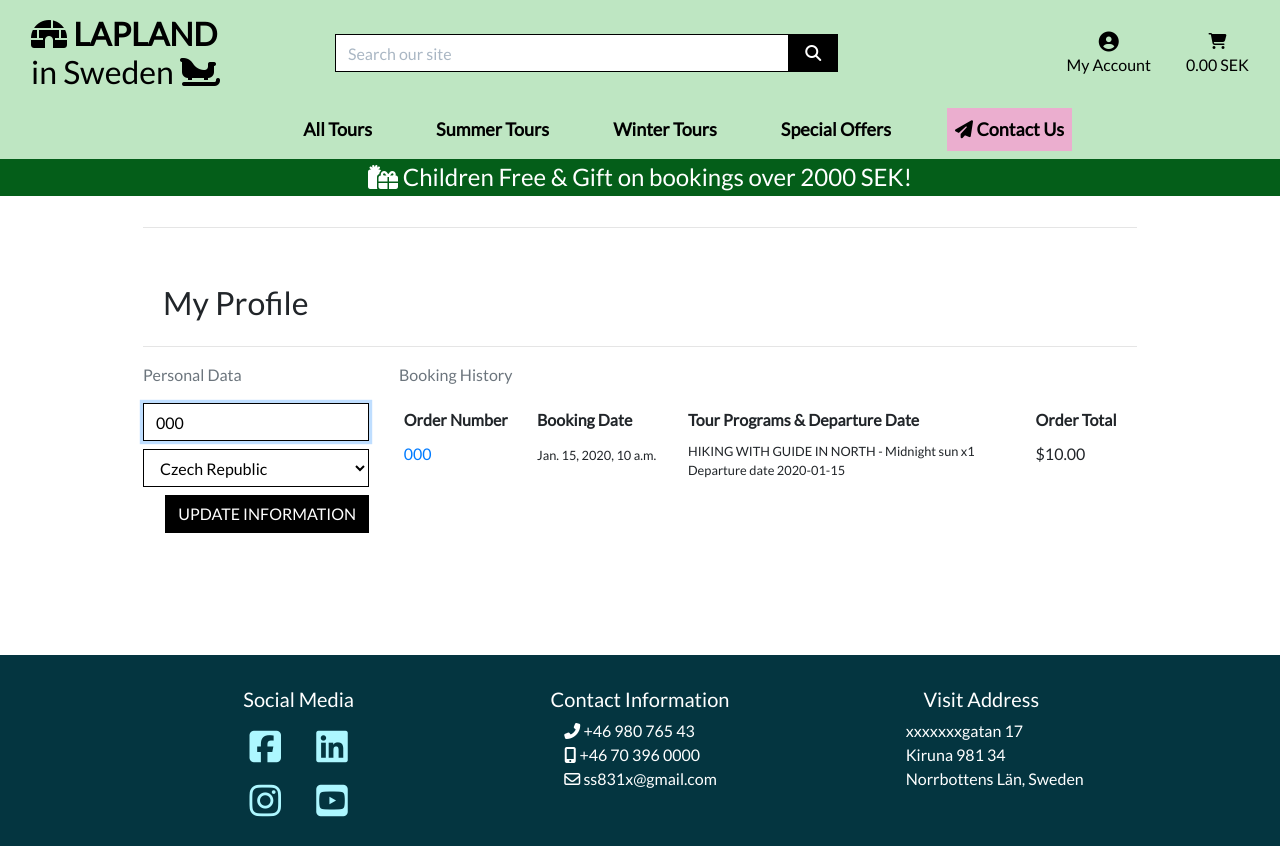
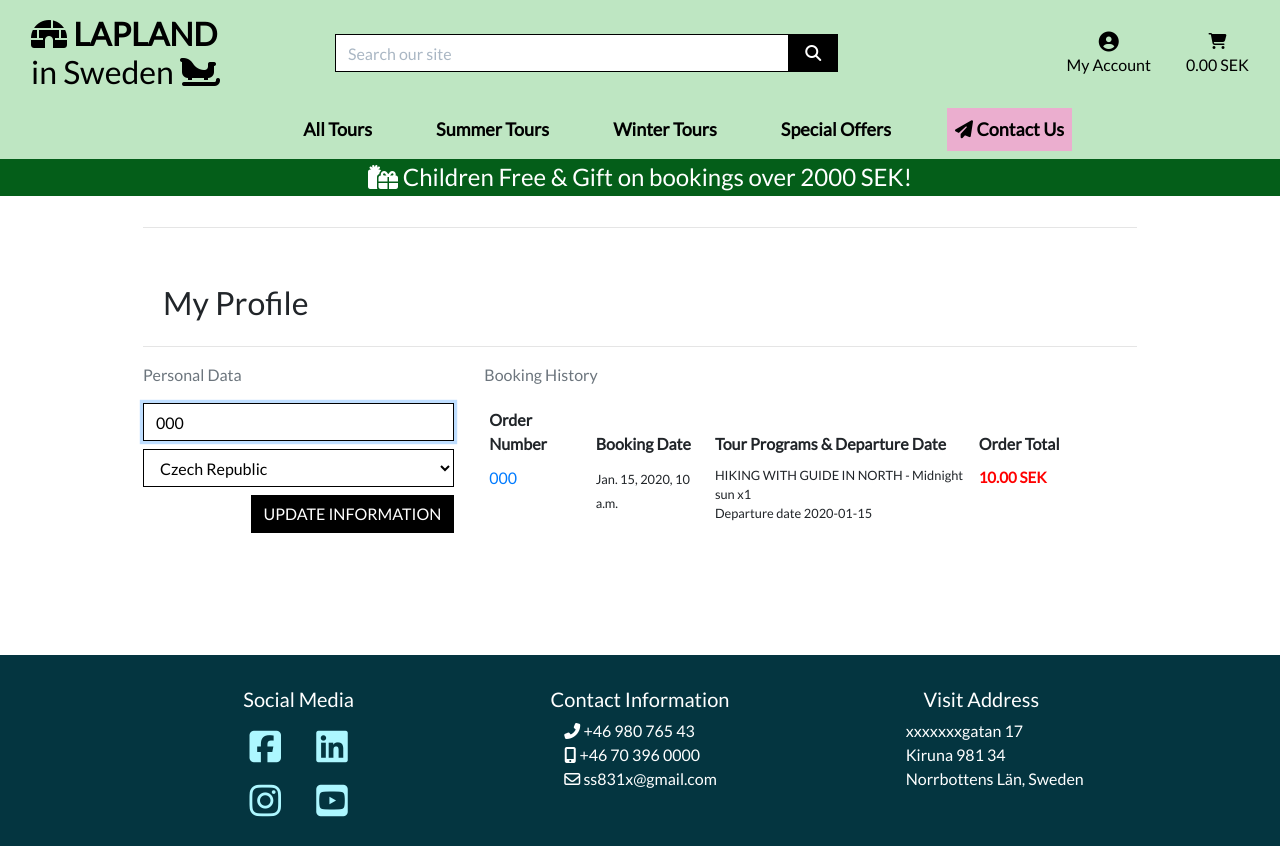
Before and after one commit to ss00831/milestone4, a Django app: page /profile/ in a window 1280 px wide. Shown: the part 1-847 px from the top of the page. Run offline with Django 3.2, Linux system fonts and the light colour scheme; the first user in the database is signed in; data comes from the database, SQL or seed files in the repository; tables that the repository leaves empty hold one stand-in row (Sample ...); some libraries are stand-ins or nearby versions.

Commit message:
Modified profile.html - CSS and currency ($ -> SEK)

```diff
--- a/checkout/views.py
+++ b/checkout/views.py
@@ -29,8 +29,8 @@ def cache_checkout_data(request):
         })
         return HttpResponse(status=200)
     except Exception as e:
-        messages.error(request, 'Sorry, your payment cannot be \
-            processed right now. Please try again later.')
+        messages.error(request, 'Sorry, your payment cannot be'
+                       'processed right now. Please try again later.')
         return HttpResponse(content=e, status=400)
 
 
--- a/checkout/webhook_handler.py
+++ b/checkout/webhook_handler.py
@@ -67,7 +67,7 @@ class StripeWH_Handler:
         username = intent.metadata.username
         if username != 'AnonymousUser':
             profile = UserProfile.objects.get(user__username=username)
-            if save_info:
+            if save_info is True:
                 profile.default_phone_number = billing_details.phone
                 profile.default_country = billing_details.address.country
                 profile.save()
--- a/profiles/templates/profiles/profile.html
+++ b/profiles/templates/profiles/profile.html
@@ -24,7 +24,7 @@
             </div>
         </div>
         <div class="row">
-            <div class="col-12 col-lg-3">
+            <div class="col-12 col-lg-4">
                 <p class="text-muted">Personal Data</p>
                 <form class="mt-3" action="{% url 'profile' %}" method="POST" id="profile-update-form">
                     {% csrf_token %}
@@ -32,7 +32,7 @@
                     <button class="btn btn-black rounded-0 text-uppercase float-right">Update Information</button>
                 </form>
             </div>
-            <div class="col-12 col-lg-9">
+            <div class="col-12 col-lg-8">
                 <p class="text-muted">Booking History</p>
                 <div class="order-history table-responsive">
                     <table class="table table-sm table-borderless">
@@ -66,7 +66,7 @@
                                             {% endfor %}
                                         </ul>
                                     </td>
-                                    <td>${{ order.grand_total }}</td>
+                                    <td class="grand-total w-25">{{ order.grand_total }} SEK</td>
                                 </tr>
                             {% endfor %}
                         </tbody>
--- a/static/css/base.css
+++ b/static/css/base.css
@@ -229,6 +229,11 @@ input[name='q']::placeholder {
     text-transform:capitalize;
 }
 
+.grand-total{
+    font-weight: 600;
+    font-size: 0.9375rem;
+    color: red;
+}
 /* ------------------------------- footer */
 footer{
     position: absolute;
```
